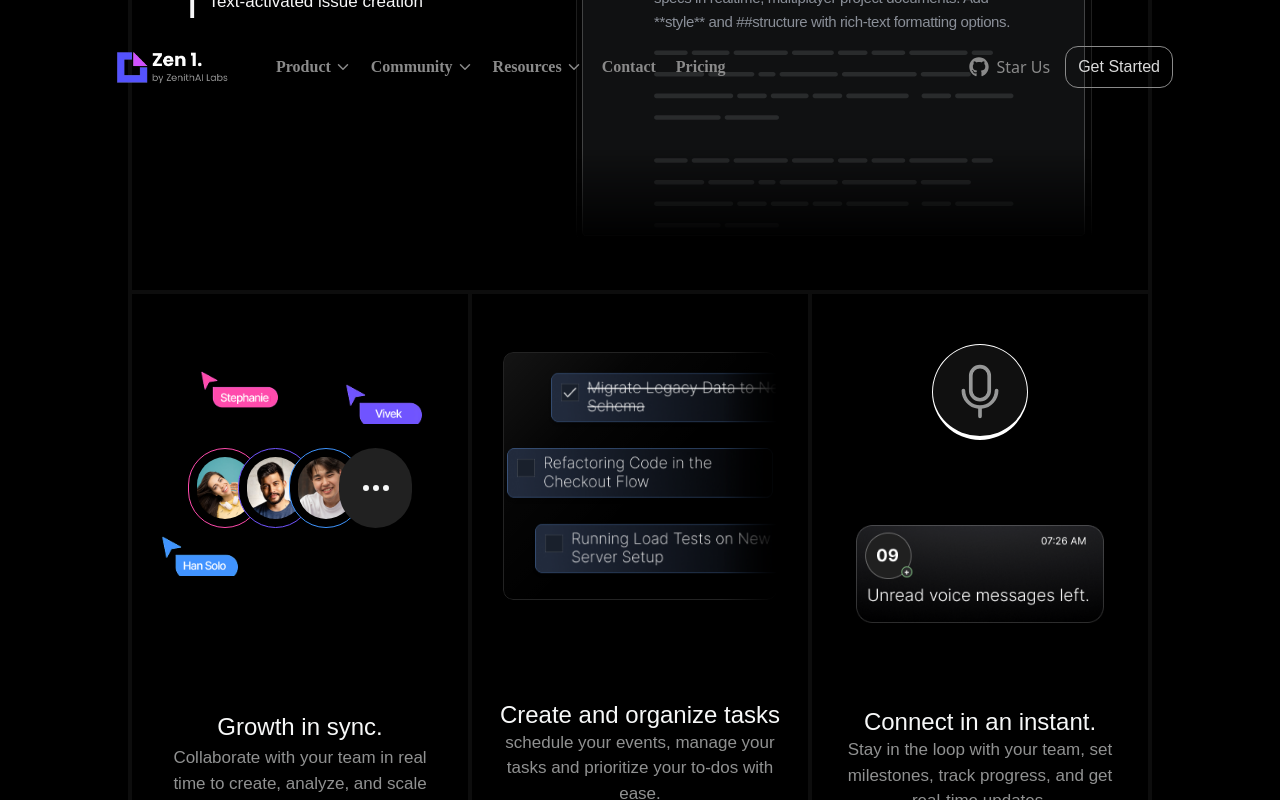
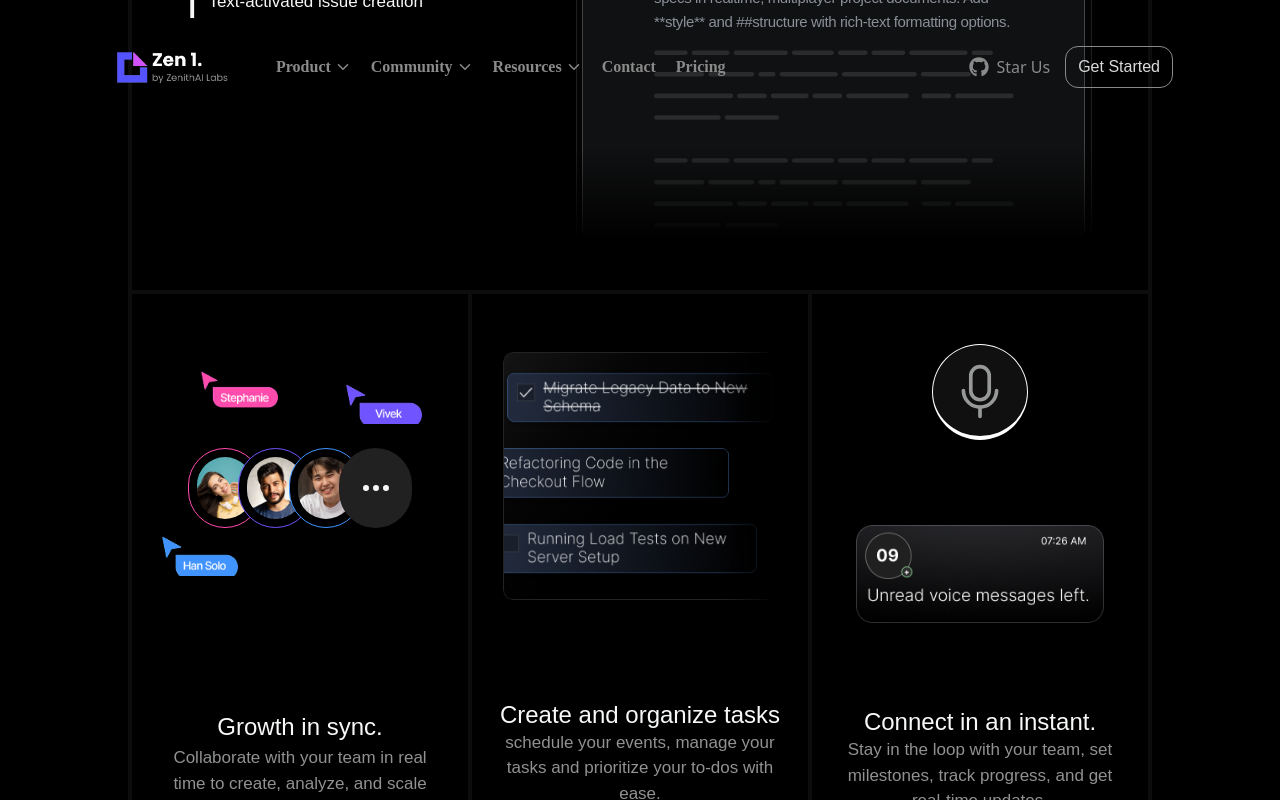
Before and after one commit to Suyyuu/zenith-ai-saas, a Next.js app: page / in a window 1280 px wide. In both pictures the pointer is over the element 640 px from the left and 3953 px from the top of the page. Shown: the part 3553-4353 px from the top of the page. Built offline with nearby package versions, Linux system fonts and the light colour scheme; a web font is replaced by a local one.

Commit message:
animation time shifts

```diff
--- a/app/globals.css
+++ b/app/globals.css
@@ -296,16 +296,16 @@ html {
 .chatDivContainer:hover {
     #chatDiv1 {
         transition: 1s all ease-in;
-    animation: chat1 1.5s linear;
+    animation: chat1 1s linear;
     animation-delay: .2s;
     }
     #chatDiv2 {
         transition: 1s all ease-in;
-    animation: chat2 1.5s linear ;
+    animation: chat2 1s linear ;
     }
     #chatDiv3 {
         transition: 1s all ease-in;
-    animation: chat3 1.5s linear ;
+    animation: chat3 1s linear ;
     animation-delay: .1s;
     }
 }
```
